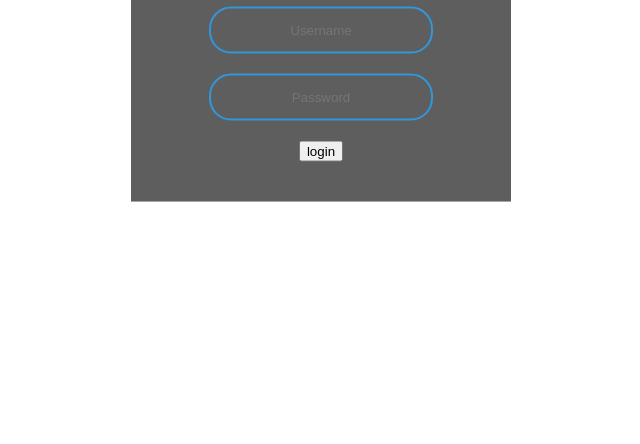
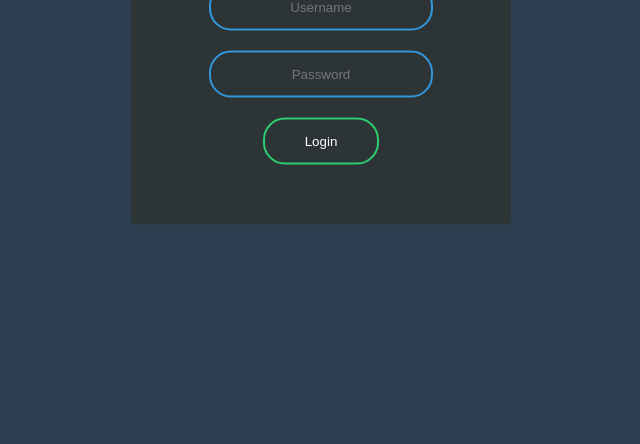
Before and after one commit to AnthonyBobongo/signinform, a plain HTML site: page index.html in a window 1280 px wide. Shown: the part 356-800 px from the top of the page, without its empty margins (319-959 px from the left). Drawn offline with Linux system fonts and the light colour scheme.

Commit message:
first commit

```diff
--- a/index.html
+++ b/index.html
@@ -4,15 +4,15 @@
     <meta charset="UTF-8">
     <meta name="viewport" content="width=device-width, initial-scale=1.0">
     <link rel="stylesheet" href="style.css">
-    <title>Document</title>
+    <title></title>
 </head>
 <body>
 
     <form class="box" action="index.html" method="post">
-    <h1> Login </h1>
+    <h1> Login</h1>
         <input type="text" name="" placeholder="Username">
         <input type="password" name="" placeholder="Password">
-        <input type="submit" name="" value="login">
+        <input type="submit" name="" value="Login">
     </form>
 
 
--- a/style.css
+++ b/style.css
@@ -2,6 +2,7 @@ body{
     margin: 0;
     padding: 0;
     font-family: sans-serif;
+    background-color: #2c3e50;
 
 }
 
@@ -13,7 +14,8 @@ body{
     left: 50%;
     transform: translate(-50%,-50%);
     text-align: center;
-    background-color: rgb(94, 94, 94);
+    background-color: #2d3436;
+    border-radius: 5px;
 
 }
 
@@ -21,6 +23,7 @@ body{
     color: white;
     text-transform: uppercase;
     font-weight: 500;
+
 
 
 }
@@ -40,3 +43,30 @@ body{
     transition: .20s;
 
 }
+
+.box input[type = "text"]:focus, .box input[type = "password"]:focus {
+    width: 280px;
+    border-color: #2ecc71;
+
+
+}
+
+.box input[type = "submit"]{
+    border: 0;
+    background: none;
+    display: block;
+    margin: 20px auto;
+    text-align: center;
+    border: 2px solid #2ecc71;
+    padding: 14px 40px;
+    outline: none;
+    color: #ffffff;
+    border-radius: 22px;
+    transition: .20s;
+    cursor: pointer;
+
+}
+
+.box input[type = "submit"]:hover{
+    background-color: #2ecc71;
+}
```
